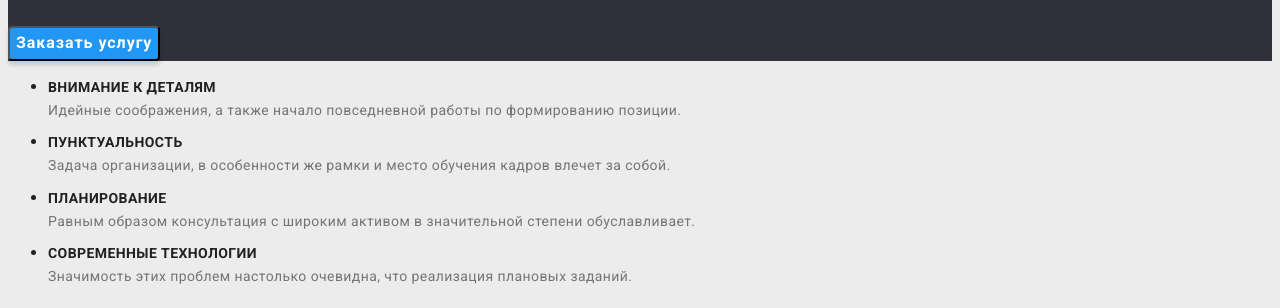
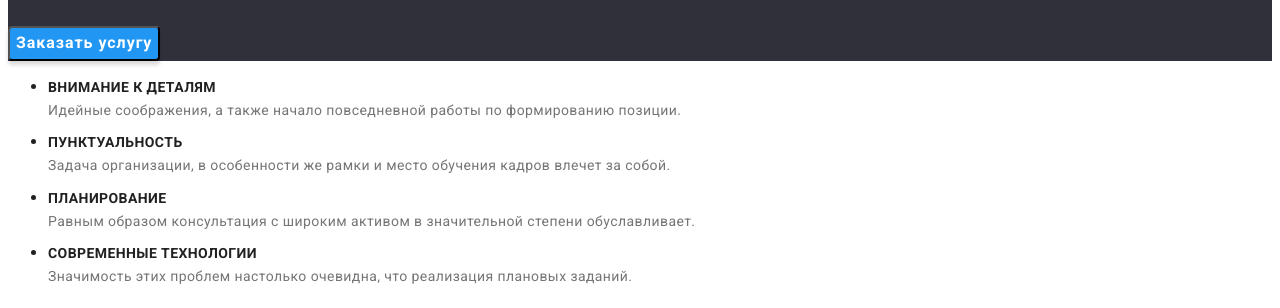
Before and after one commit to TkachenkoDmytr0/goit-markup-hw-02, a plain HTML site: page index.html in a window 1280 px wide. Shown: the part 273-581 px from the top of the page. Drawn offline with Linux system fonts and the light colour scheme.

Commit message:
Update styles.css
понял цвет бади

```diff
--- a/css/styles.css
+++ b/css/styles.css
@@ -12,7 +12,7 @@ sans-serif;
 font-family: 'Raleway',
 sans-serif;
 color: #212121;
-background-color:#ECECEC;}
+background-color:#FFFFFF;}
 /*nav*/
 .header-link:hover,
 .header-link:focus,
```
